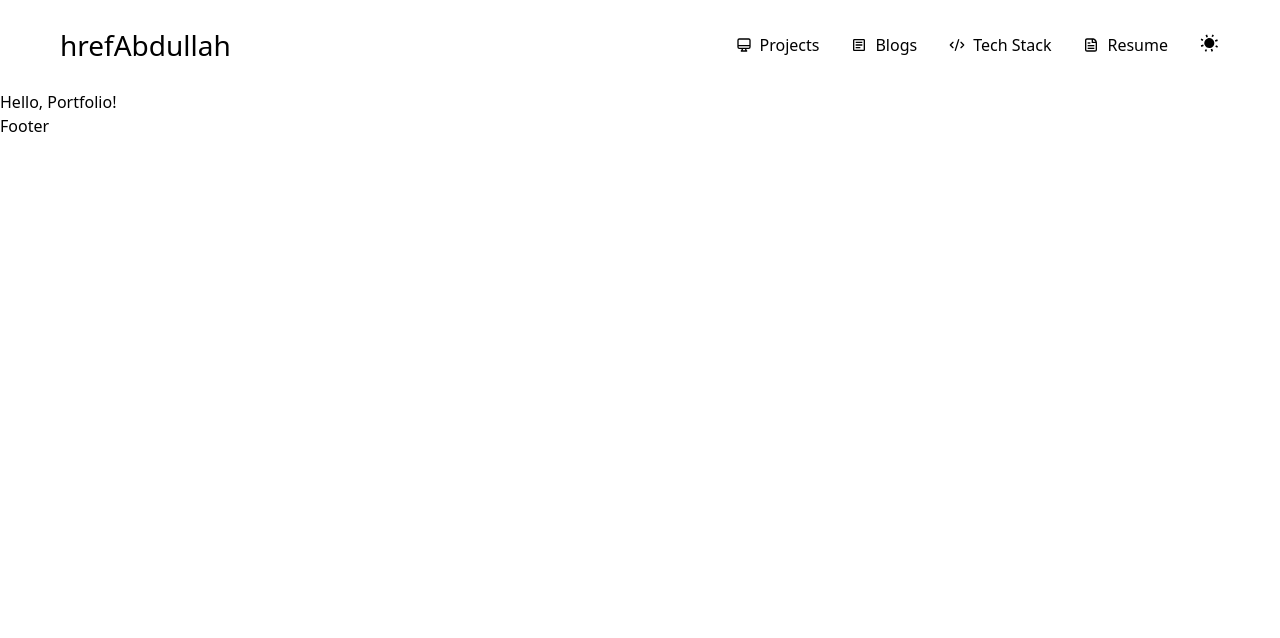
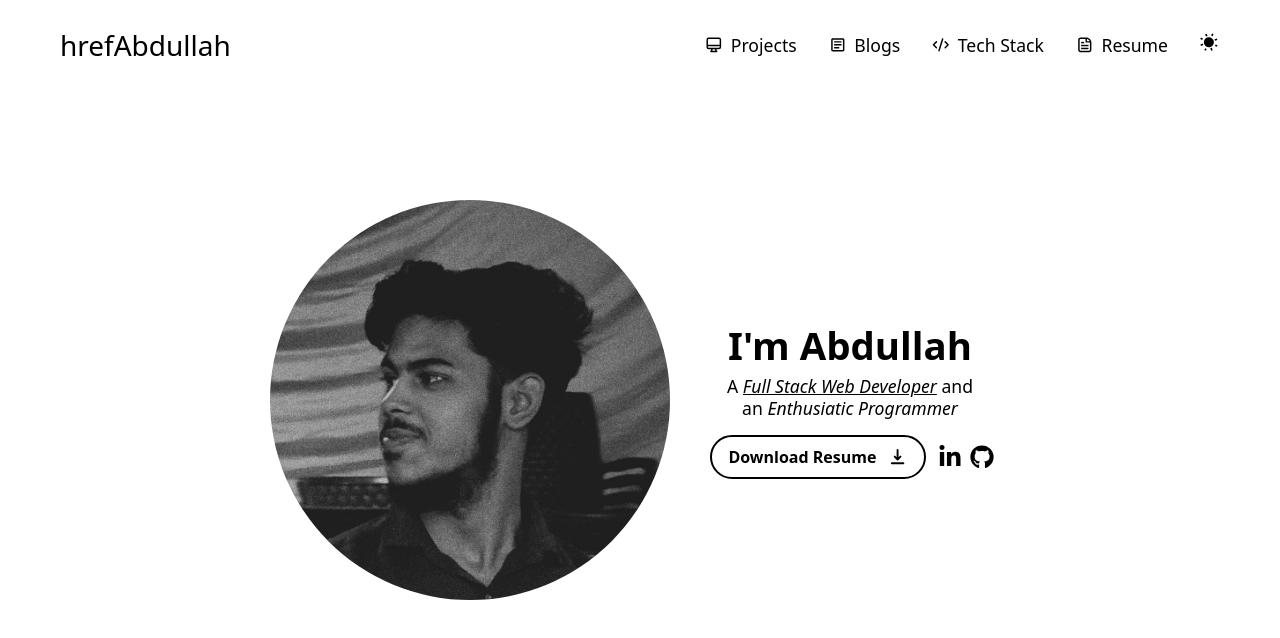
Before and after one commit to hrefabdullah/portfolioHref, a React (Vite) app: page / in a window 1280 px wide. Shown: the top 638 px of the page. Built offline with nearby package versions, Linux system fonts and the light colour scheme.

Commit message:
added hero page

```diff
--- a/src/App.jsx
+++ b/src/App.jsx
@@ -1,6 +1,7 @@
 import React from 'react'
 import Navbar from './components/Navbar'
 import Footer from './components/Footer'
+import Hero from './components/Hero'
 import { useSelector } from 'react-redux'
 
 
@@ -9,7 +10,7 @@ const App = () => {
   return (
     <div className={`${theme ? "bg-black text-white" : "bg-white text-black"} min-h-screen`}>
       <Navbar />
-      <h1>Hello, Portfolio!</h1>
+      <Hero />
       <Footer />
     </div>
   )
--- a/src/components/Footer.jsx
+++ b/src/components/Footer.jsx
@@ -2,7 +2,7 @@ import React from 'react'
 
 const Footer = () => {
   return (
-    <div>Footer</div>
+    <div></div>
   )
 }
 
--- /dev/null
+++ b/src/components/Hero.jsx
@@ -0,0 +1,33 @@
+import React from 'react'
+import pfp from '../assets/pfp.jpg'
+import { FaLinkedinIn, FaGithub } from 'react-icons/fa'
+import { HiDownload } from 'react-icons/hi';
+
+const Hero = () => {
+    return (
+        <div className='flex w-screen h-[calc(100vh-210px)] md:h-[calc(100vh-180px)] justify-center items-center'>
+            <div className='flex lg:flex-row flex-col items-center justify-center gap-5'>
+                <img className='rounded-full max-w-60 md:max-w-70 lg:max-w-100' src={pfp} alt="profilePic" />
+                <div>
+                    <h1 className='text-center text-[clamp(1.8rem,3vw,2.8rem)] font-bold'>I'm Abdullah</h1>
+
+                    <p className='text-center text-[clamp(0.7rem,2.5vw,1.1rem)] w-80 leading-tight'>A <i className=' underline'>Full Stack Web Developer</i> and <br /> an <i className='font-medium'>Enthusiatic Programmer</i></p>
+
+                    <div className='flex gap-2 mt-2 md:mt-3 justify-center items-center'>
+                        <button className='px-4 py-2 text-[clamp(0.8rem,2vw,1rem)] font-semibold border-2 m-1 rounded-3xl w-max flex items-center gap-3 '>
+                            <p>Download Resume</p>
+                            <HiDownload className='text-[clamp(1.1rem,3vw,1.2rem)]' />
+                        </button>
+                        <ul className='flex gap-2 text-[clamp(1.4rem,3vw,1.5rem)]'>
+                            <a href="https://www.linkedin.com/in/hrefabdullah/"><FaLinkedinIn /></a>
+                            <a href="https://github.com/hrefabdullah"><FaGithub /></a>
+                        </ul>
+                    </div>
+
+                </div>
+            </div>
+        </div>
+    )
+}
+
+export default Hero
--- a/src/components/Navbar.jsx
+++ b/src/components/Navbar.jsx
@@ -29,11 +29,11 @@ const Navbar = () => {
   }
 
   return (
-    <div className={`${theme ? "bg-black text-white" : "bg-white text-black"} flex relative px-8 md:px-15 py-[clamp(1rem,2vw,1.5rem)] justify-between items-center`}>
+    <div className={`${theme ? "bg-black text-white" : "bg-white text-black"} flex relative px-9 md:px-15 py-7 md:py-[clamp(1rem,2vw,1.5rem)] justify-between items-center`}>
       <h1 className='text-[clamp(1.45rem,3vw,1.75rem)] font-medium'>hrefAbdullah</h1>
 
       {/* Desktop Menu */}
-      <ul className='gap-2 hidden sm:flex sm:gap-3 lg:gap-8 text-[clamp(0.75rem,2vw,1rem)] '>
+      <ul className='gap-2 hidden sm:flex sm:gap-3 md:gap-6 lg:gap-8 text-[clamp(0.9rem,2vw,1.1rem)] '>
         <li className='cursor-pointer flex gap-2 w-full justify-center items-center'>
            <HiOutlineDesktopComputer />
           <h1>Projects</h1>
```
Also changed, not shown: src/assets/pfp.jpg (added).
